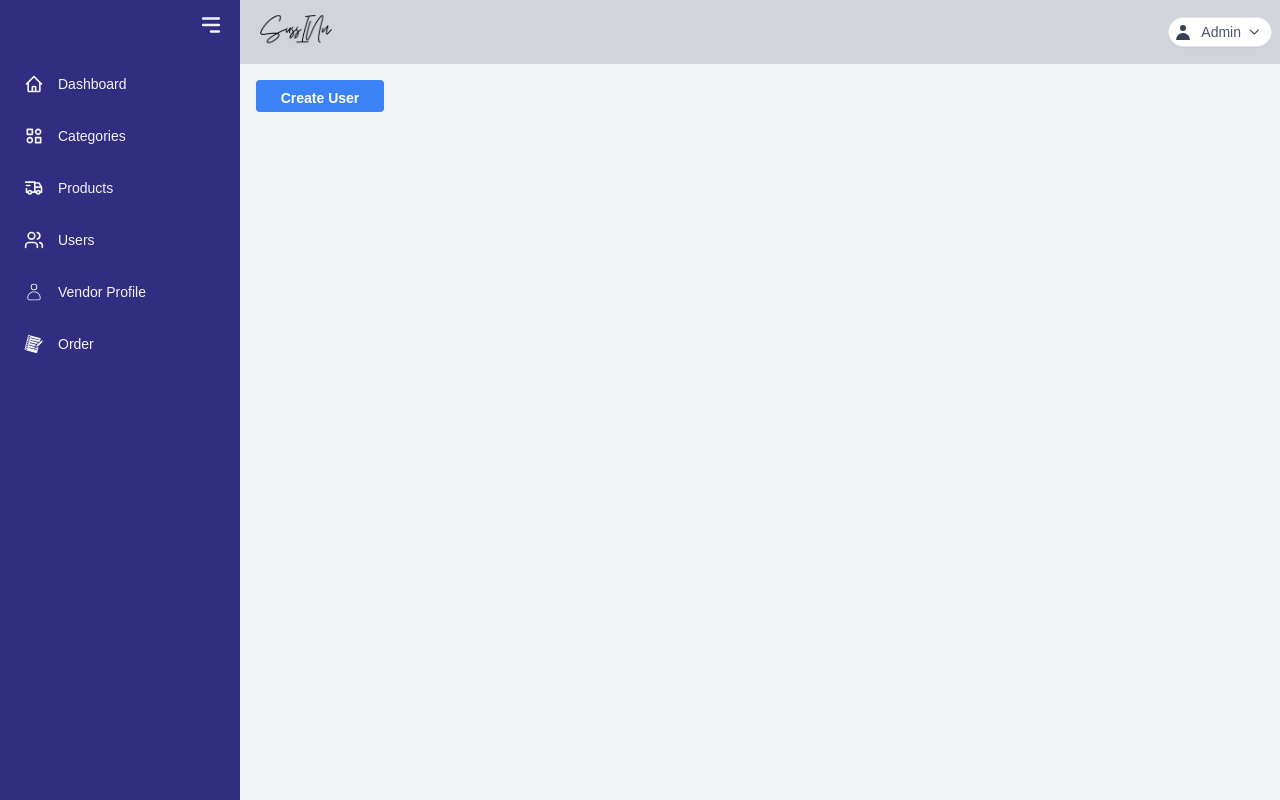
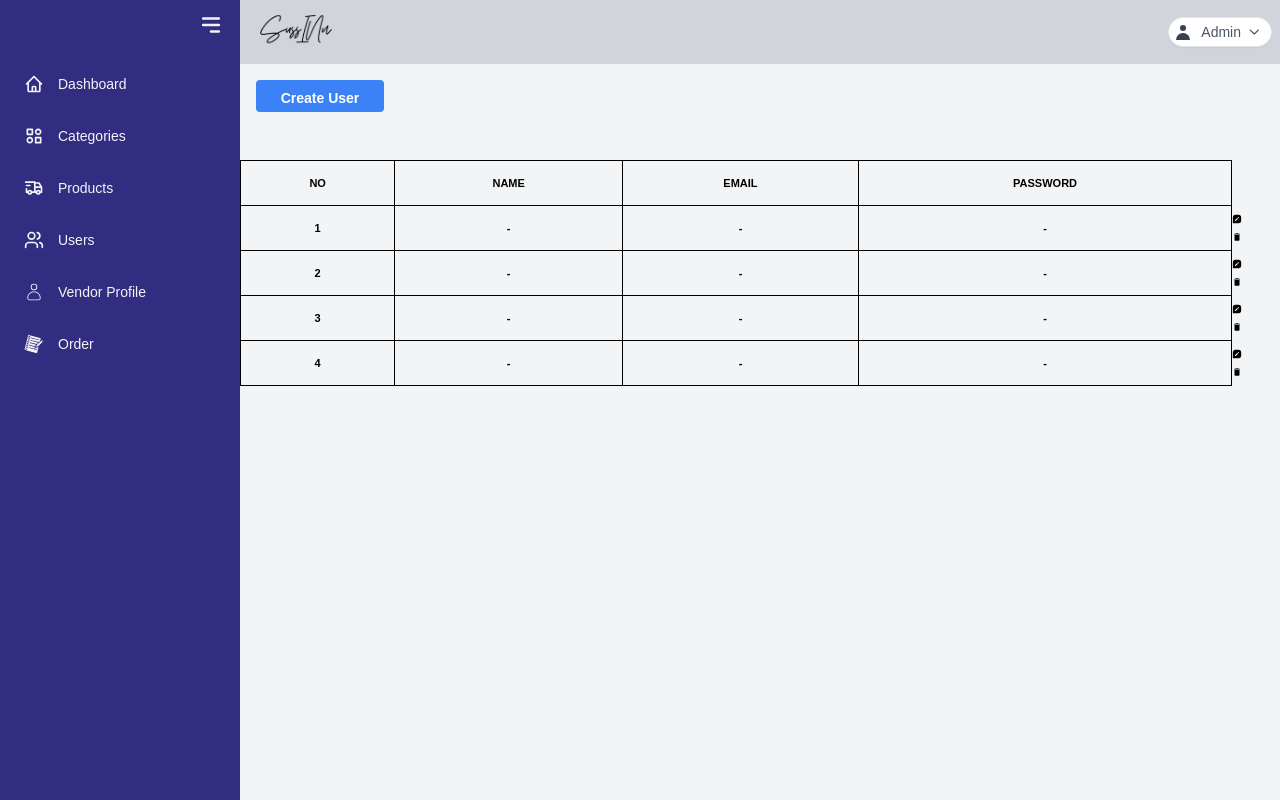
Before and after one commit to m-yunus/Sussin-Admin, a React (Create React App) app: page /dashboard/users in a window 1280 px wide. Built offline with nearby package versions, Linux system fonts and the light colour scheme.

Commit message:
table added in users page

```diff
--- /dev/null
+++ b/src/Components/Dashboard/Dashboard.css
@@ -0,0 +1,5 @@
+@media(max-width:381px){
+.dash-main{
+    height:590px ;
+}
+}
--- a/src/Components/Dashboard/Dashboard.js
+++ b/src/Components/Dashboard/Dashboard.js
@@ -4,6 +4,7 @@ import { Link, Outlet } from "react-router-dom";
 import logo from "../../assets/images/Logo 1.png";
 import Sidebar from "../../Layout/Sidebar/Sidebar";
 import { HiUser } from "react-icons/hi";
+import './Dashboard.css'
 const Dashboard = () => {
 
   const [DropDownOpen, setDropDown] = useState(false);
@@ -12,7 +13,7 @@ const Dashboard = () => {
     setDropDown(!DropDownOpen);
   };
   return (
-    <section className="flex w-full ">
+    <section className="dash-main flex w-full ">
      <Sidebar/>
       <div className="text-xl text-gray-900 font-semibold w-full h-screen flex flex-col ">
         <div className="bg-gray-300 h-16 w-full p-2 flex justify-between items-center">
--- /dev/null
+++ b/src/Components/Users/User.css
@@ -0,0 +1,23 @@
+.popup-table {
+
+  border-collapse: collapse;
+  width: 100%;
+  font-size: 11px;
+  color: #000;
+
+}
+.popup-table tr{
+height: 20px!important;
+}
+.popup-table td {
+  border: 1px solid #000;
+  padding: 8px;
+  text-align:center;
+  gap: 10rem!important;
+}
+.edit-icon,.delete-icon{
+    width: 10px;
+    height: 10px;
+    margin-top: .5rem;
+
+}
--- a/src/Components/Users/Users.js
+++ b/src/Components/Users/Users.js
@@ -1,4 +1,7 @@
 import React, { useState } from 'react'
+import './User.css'
+import { BiSolidMessageSquareEdit } from 'react-icons/bi';
+import { MdDelete } from 'react-icons/md';
 import UserCreationModal from '../../Layout/Sidebar/UserCreationModal/UserCreationModal';
 
 const Users = () => {
@@ -20,8 +23,71 @@ const Users = () => {
       </button>
         </div>
 
+
+
+        <table className="popup-table">
+              <tbody>
+                <tr>
+                  <td className='no'>NO</td>
+                  <td>NAME</td>
+                  <td>EMAIL</td>
+                  <td>PASSWORD</td>
+
+
+                </tr>
+                <tr>
+                  <td>1</td>
+                  <td>-</td>
+                  <td>-</td>
+                  <td>-</td>
+
+                  <BiSolidMessageSquareEdit className='edit-icon'/>
+                  <MdDelete className='delete-icon'/>
+
+
+                </tr>
+                <tr>
+                  <td>2</td>
+                  <td>-</td>
+                  <td>-</td>
+                  <td>-</td>
+
+
+                  <BiSolidMessageSquareEdit className='edit-icon'/>
+                  <MdDelete className='delete-icon'/>
+
+
+
+                </tr>
+                <tr>
+                  <td>3</td>
+                  <td>-</td>
+                  <td>-</td>
+                  <td>-</td>
+
+                  <BiSolidMessageSquareEdit className='edit-icon'/>
+                  <MdDelete className='delete-icon'/>
+
+
+                </tr>
+                <tr>
+                  <td>4</td>
+                  <td>-</td>
+                  <td>-</td>
+                  <td>-</td>
+
+                  <BiSolidMessageSquareEdit className='edit-icon'/>
+                  <MdDelete className='delete-icon'/>
+
+
+                </tr>
+              </tbody>
+            </table>
+
       </div>
       <UserCreationModal isOpen={isModalOpen} onClose={toggleModal} />
+
+
     </>
   )
 }
```
